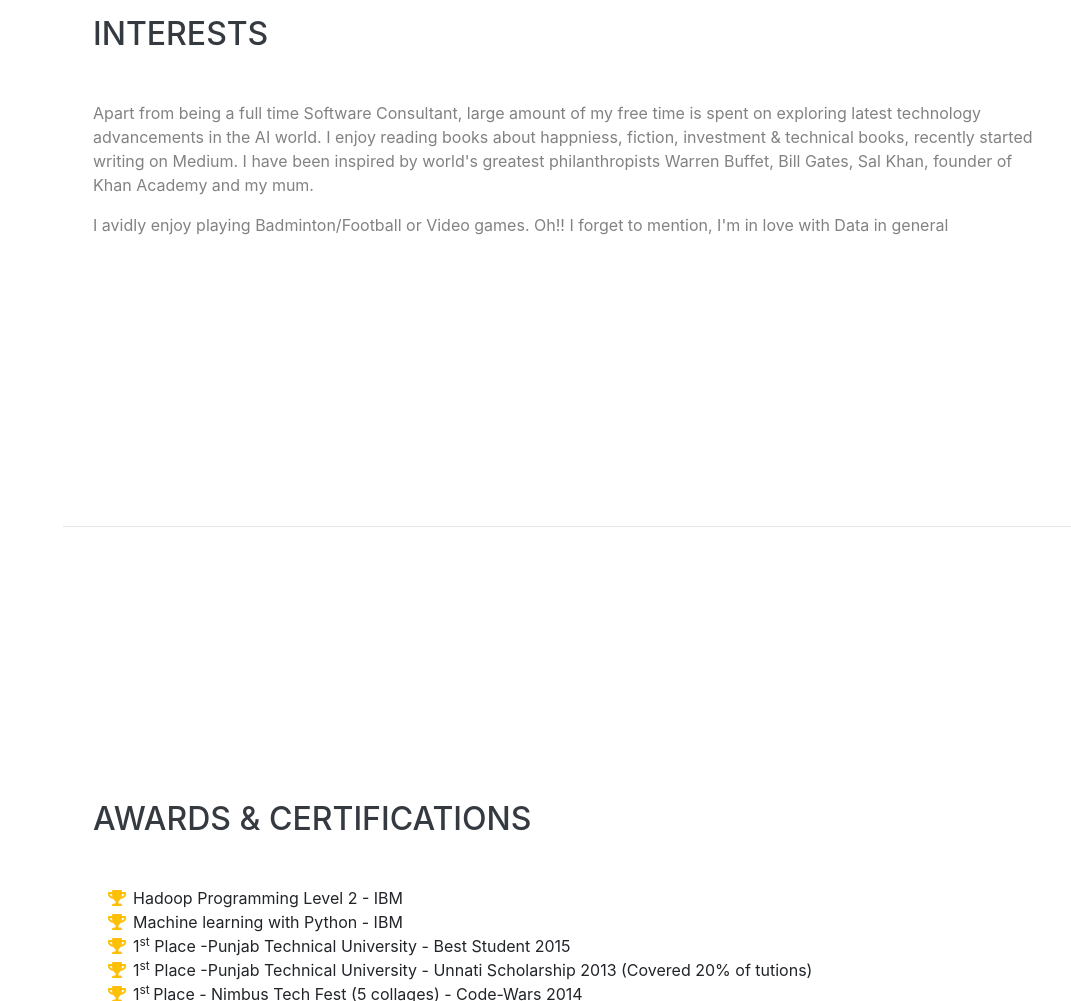
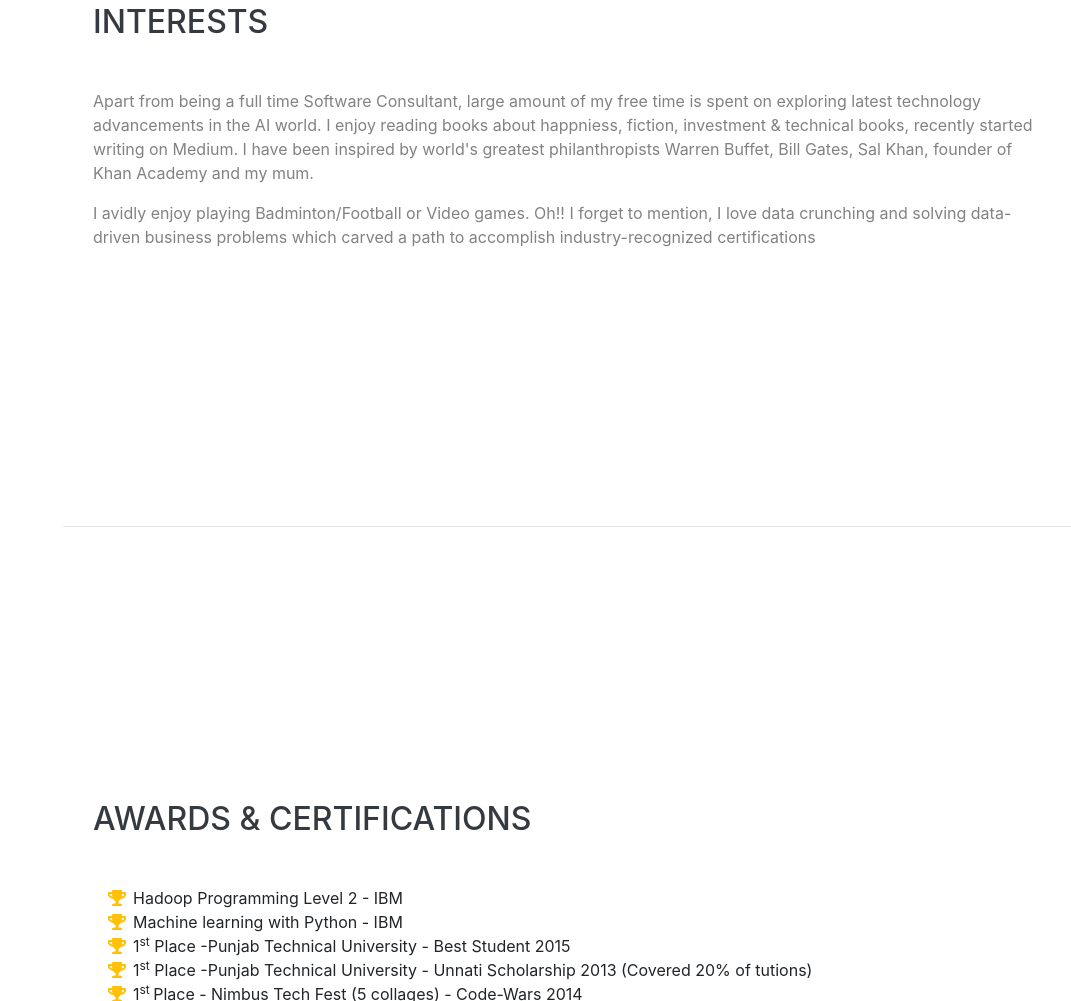
Before and after one commit to Utkarsh-Shukla12/Utkarsh-Shukla12.github.io, a website with bundled scripts: page index.html in a window 1280 px wide. Shown: the part 3693-4694 px from the top of the page, without its empty margins (209-1280 px from the left). Built offline with nearby package versions, Linux system fonts and the light colour scheme; a web font is replaced by a local one.

Commit message:
Interests Update

```diff
--- a/index.html
+++ b/index.html
@@ -223,7 +223,7 @@
       <div class="w-100">
         <h2 class="mb-5">Interests</h2>
         <p>Apart from being a full time Software Consultant, large amount of my free time is spent on exploring latest technology advancements in the AI world. I enjoy reading books about happniess, fiction, investment & technical books, recently started writing on Medium. I have been inspired by world's greatest philanthropists Warren Buffet, Bill Gates, Sal Khan, founder of Khan Academy and my mum.</p>
-        <p class="mb-0">I avidly enjoy playing Badminton/Football or Video games. Oh!! I forget to mention, I'm in love with Data in general</p>
+        <p class="mb-0">I avidly enjoy playing Badminton/Football or Video games. Oh!! I forget to mention, I love data crunching and solving data-driven business problems which carved a path to accomplish industry-recognized certifications</p>
       </div>
     </section>
 
```
